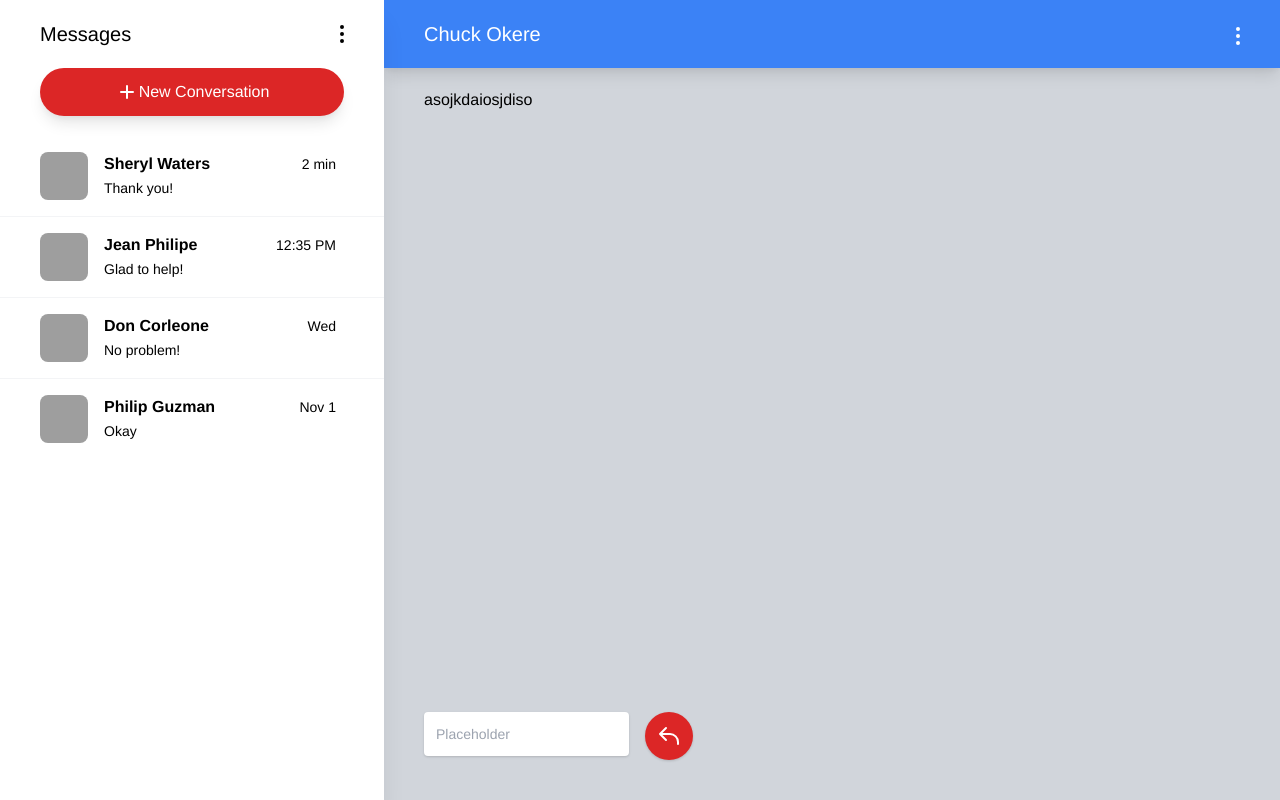
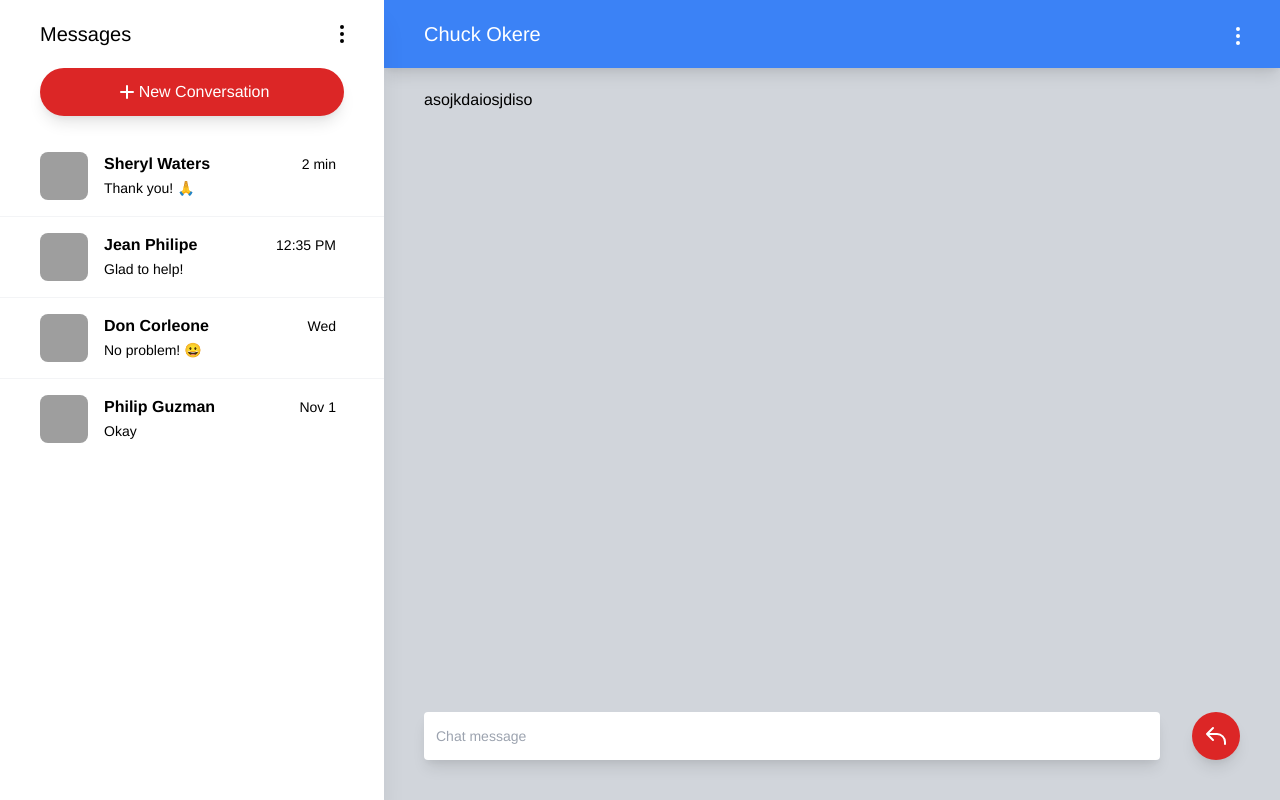
Before and after one commit to chukwumaokere/sms-messaging-web-client, a Vue app: page /#/ in a window 1280 px wide. Built offline with nearby package versions, Linux system fonts and the light colour scheme; grey boxes are pictures that could not be loaded.

Commit message:
adding more elements

```diff
--- a/src/components/ChatWindow.vue
+++ b/src/components/ChatWindow.vue
@@ -1,6 +1,6 @@
 <template>
-  <div class="m bg-gray-300 text-black dark:bg-gray-300 dark:text-black">
-      <div class="contact-name-bar bg-blue-500 p-5 px-10 shadow-lg">
+  <div class="m bg-gray-300 text-black dark:bg-gray-300 dark:text-black w-full relative">
+      <div class="contact-name-bar bg-blue-500 p-5 px-10 shadow-lg" style="width: inherit">
           <div class="contact-name text-xl text-white">
             <div class="flex">
                 <p>Chuck Okere</p>
@@ -17,18 +17,16 @@
       <div class="px-10 pt-5 chat-area">
           asojkdaiosjdiso
       </div>
-      <div class="input-section px-10 flex space-x-4 absolute bottom-0 mb-10 w-auto">
-
-        <div class="">
-            <input type="text" placeholder="Placeholder" class="px-3 py-3 placeholder-gray-400 text-gray-700 relative bg-white bg-white rounded text-sm shadow outline-none focus:outline-none focus:shadow-outline w-full"/>
+      <div class="input-section px-10 w-full bottom-0 absolute mb-10" style="width: inherit">
+        <div class="w-full flex flex-wrap items-stretch relative space-x-8">
+            <input type="text" placeholder="Chat message" class="flex-shrink flex-grow flex-auto px-3 py-3 placeholder-gray-400 text-gray-700 relative bg-white bg-white rounded text-sm shadow-lg outline-none focus:outline-none focus:shadow-outline"/>
+            <button
+                    class="p-0 w-12 h-12 bg-red-600 rounded-full hover:bg-red-700 active:shadow-lg mouse shadow-lg transition ease-in duration-200 focus:outline-none text-white">
+                <svg class="w-6 h-6 inline-block" xmlns="http://www.w3.org/2000/svg" fill="none" viewBox="0 0 24 24" stroke="currentColor">
+                    <path stroke-linecap="round" stroke-linejoin="round" stroke-width="2" d="M3 10h10a8 8 0 018 8v2M3 10l6 6m-6-6l6-6" />
+                </svg>
+            </button>
         </div>
-
-        <button
-                class="p-0 w-12 h-12 bg-red-600 rounded-full hover:bg-red-700 active:shadow-lg mouse shadow transition ease-in duration-200 focus:outline-none text-white">
-        <svg class="w-6 h-6 inline-block" xmlns="http://www.w3.org/2000/svg" fill="none" viewBox="0 0 24 24" stroke="currentColor">
-            <path stroke-linecap="round" stroke-linejoin="round" stroke-width="2" d="M3 10h10a8 8 0 018 8v2M3 10l6 6m-6-6l6-6" />
-        </svg>
-        </button>
       </div>
   </div>
 </template>
@@ -46,4 +44,5 @@ export default {
     .m{
         height: 100%;
     }
+
 </style>
--- a/src/components/Conversations.vue
+++ b/src/components/Conversations.vue
@@ -1,29 +1,17 @@
 <template>
   <ul class="divide-y divide-gray-100">
-    <article class="p-4 px-10 flex space-x-4" v-for="conversation in conversations" :key="conversation.conversationid">
-        <img :src="conversation.picture" class="flex-none w-12 h-12 rounded-lg object-cover" width="144" height="144">
-        <div class="min-w-0 relative flex-auto sm:pr-20 lg:pr-0 xl:pr-20">
-            <h2 class="text-md font-semibold text-black dark:text-white mb-0.5">
-                {{ conversation.contact_name }}
-            </h2>
-            <dl class="flex flex-wrap text-sm font-normal whitespace-pre">
-                <div>
-                    <dt class="sr-only">Last Message</dt>
-                    <dd> {{ conversation.last_message }}</dd>
-                </div>
-                <div class="absolute top-0 right-0 rounded-full bg-amber-50 text-black px-2 py-0.5 hidden sm:flex lg:hidden xl:flex items-center space-x-1 dark:text-white">
-                    <dd>{{ conversation.last_message_sent }}</dd>
-                </div>
-            </dl>
-        </div>
-    </article>
+    <ConvoTile v-for="conversation in conversations" :key="conversation.conversationid" :conversation="conversation" :readstatus="conversation.status"/>
   </ul>
 </template>
 
 <script>
+import ConvoTile from './ConvoTile';
 export default {
  props: {
      conversations: Array,
+ },
+ components:{
+     ConvoTile,
  }
 }
 </script>
--- a/src/components/ConvoTile.vue
+++ b/src/components/ConvoTile.vue
@@ -1,12 +1,29 @@
 <template>
-  <div>
-
-  </div>
+  <article class="p-4 px-10 flex space-x-4">
+        <img :src="conversation.picture" class="flex-none w-12 h-12 rounded-lg object-cover" width="144" height="144">
+        <div class="min-w-0 relative flex-auto sm:pr-20 lg:pr-0 xl:pr-20">
+            <h2 class="text-md font-semibold text-black dark:text-white mb-0.5">
+                {{ conversation.contact_name }}
+            </h2>
+            <dl class="flex flex-wrap text-sm font-normal whitespace-pre">
+                <div>
+                    <dt class="sr-only">Last Message</dt>
+                    <dd> {{ conversation.last_message }}</dd>
+                </div>
+                <div class="absolute top-0 right-0 rounded-full bg-amber-50 text-black px-2 py-0.5 hidden sm:flex lg:hidden xl:flex items-center space-x-1 dark:text-white">
+                    <dd>{{ conversation.last_message_sent }}</dd>
+                </div>
+            </dl>
+        </div>
+    </article>
 </template>
 
 <script>
 export default {
-
+    props: {
+        conversation: Object,
+        readstatus: Boolean,
+    }
 }
 </script>
 
--- a/src/views/Home.vue
+++ b/src/views/Home.vue
@@ -31,7 +31,7 @@ export default {
             conversationid: 1,
             /*last_message_sent: '2021-01-09 08:20:33', */
             last_message_sent: "2 min",
-            last_message: "Thank you!",
+            last_message: "Thank you! 🙏",
             direction: "Inbound",
             status: 1,
             contact_name: "Sheryl Waters",
@@ -51,7 +51,7 @@ export default {
             conversationid: 3,
             /*last_message_sent: '2021-01-01 08:20:33',*/
             last_message_sent: 'Wed',
-            last_message: "No problem!",
+            last_message: "No problem! 😀",
             direction: "Outbound",
             status: 0,
             contact_name: "Don Corleone",
```
